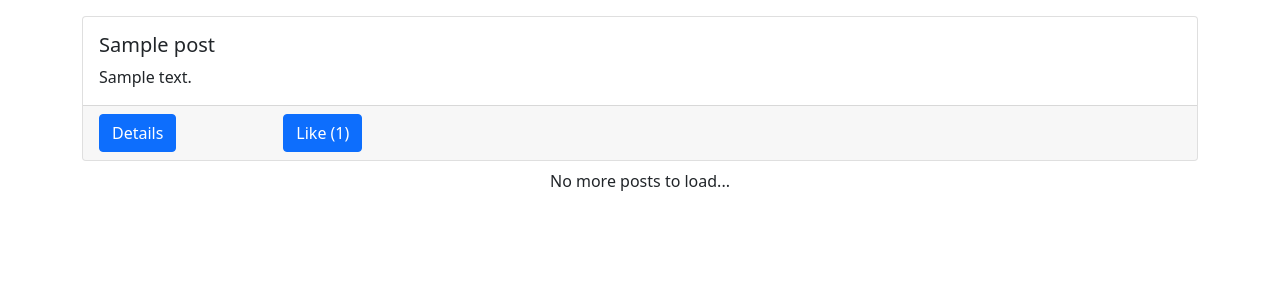
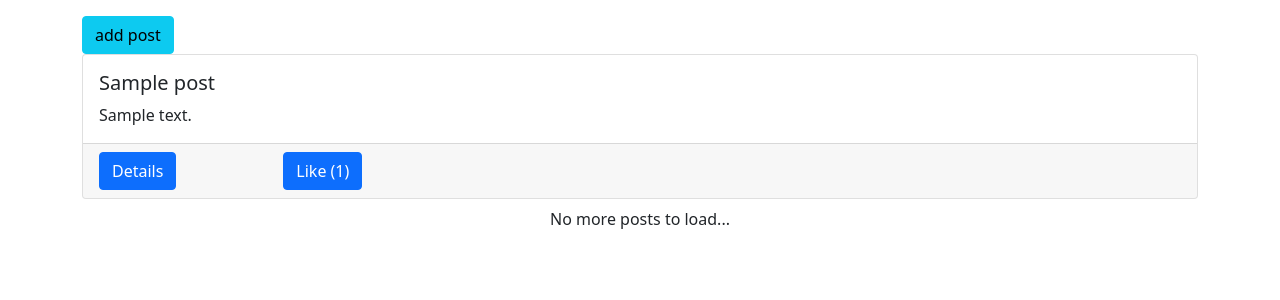
Before and after one commit to Chrisnguyenn135/SENG2045_A3, a Django app: page / in a window 1280 px wide. Shown: the top 300 px of the page. Run offline with Django 5.2, Linux system fonts and the light colour scheme; tables that the repository leaves empty hold one stand-in row (values such as "Sample post"); some libraries are stand-ins or nearby versions.

Commit message:
Add create-post modal and static placeholders

```diff
--- a/src/posts/templates/posts/main.html
+++ b/src/posts/templates/posts/main.html
@@ -9,9 +9,31 @@ posts
 {% endblock title %}
 
 {% block content %}
+    <!-- Modal -->
+    <div class="modal fade" id="addPostModal" tabindex="-1" aria-labelledby="exampleModalLabel" aria-hidden="true">
+        <div class="modal-dialog">
+            <div class="modal-content">
+                <div class="modal-header">
+                    <h5 class="modal-title" id="exampleModalLabel">Create post</h5>
+                    <button type="button" class="btn-close" data-bs-dismiss="modal" aria-label="Close"></button>
+                </div>
+                <div class="modal-body">
+                    ...
+                </div>
+                <div class="modal-footer">
+                    <button type="button" class="btn btn-danger" data-bs-dismiss="modal">close</button>
+                    <button type="button" class="btn btn-success">+ add</button>
+                </div>
+            </div>
+        </div>
+    </div>
+
     {% comment %} {% for obj in qs %}
         {{obj.title}} - {{obj.body}} <br>
     {% endfor %} {% endcomment %}
+    <button type="button" class="btn btn-info" data-bs-toggle="modal" data-bs-target="#addPostModal">
+        add post
+    </button>
     <div id="posts-box"></div>
     <div id="spinner-box" class="text-center">
         <div class="spinner-border" role="status"></div>
--- /dev/null
+++ b/src/static/dropzone.css
@@ -0,0 +1 @@
+/* placeholder - replaced by Dropzone 5.9.3 in video 3_30 */
--- /dev/null
+++ b/src/static/dropzone.js
@@ -0,0 +1 @@
+// placeholder - replaced by Dropzone 5.9.3 in video 3_30
--- /dev/null
+++ b/src/static/functions.js
@@ -0,0 +1 @@
+// shared helper functions
```
